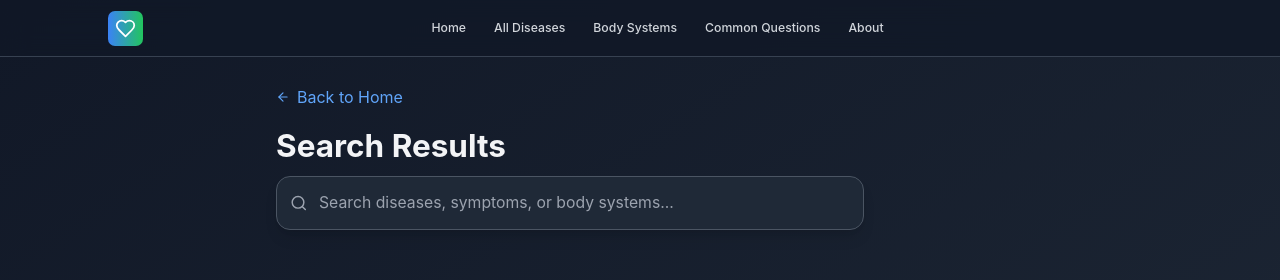
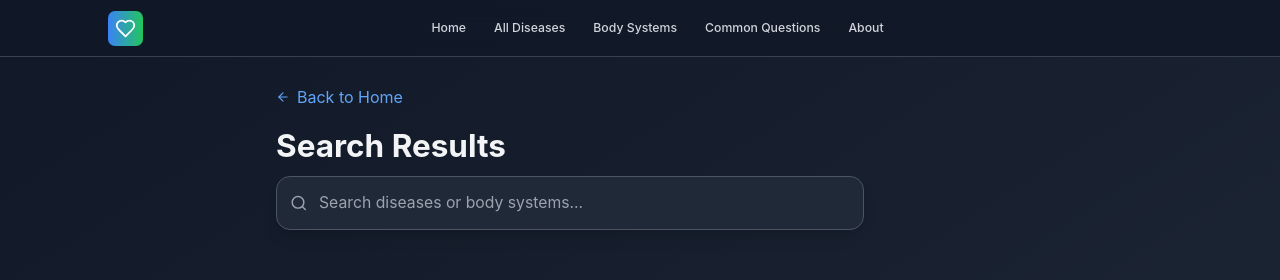
Before and after one commit to milappatel1/HealthGuide, a React (Vite) app: page /search in a window 1280 px wide. Shown: the top 280 px of the page. Built offline with nearby package versions, Linux system fonts and the light colour scheme.

Commit message:
Update SearchBar.tsx

```diff
--- a/src/components/SearchBar.tsx
+++ b/src/components/SearchBar.tsx
@@ -11,7 +11,7 @@ interface SearchBarProps {
 
 const SearchBar: React.FC<SearchBarProps> = ({
   onSearch,
-  placeholder = "Search diseases, symptoms, or body systems...",
+  placeholder = "Search diseases or body systems...",
   className = ""
 }) => {
   const [query, setQuery] = useState('');
@@ -28,13 +28,6 @@ const SearchBar: React.FC<SearchBarProps> = ({
         if (disease.name.toLowerCase().includes(query.toLowerCase())) {
           allTerms.add(disease.name);
         }
-
-        // Add symptoms
-        disease.symptoms.forEach(symptom => {
-          if (symptom.toLowerCase().includes(query.toLowerCase())) {
-            allTerms.add(symptom);
-          }
-        });
 
         // Add category
         if (disease.category.toLowerCase().includes(query.toLowerCase())) {
```
